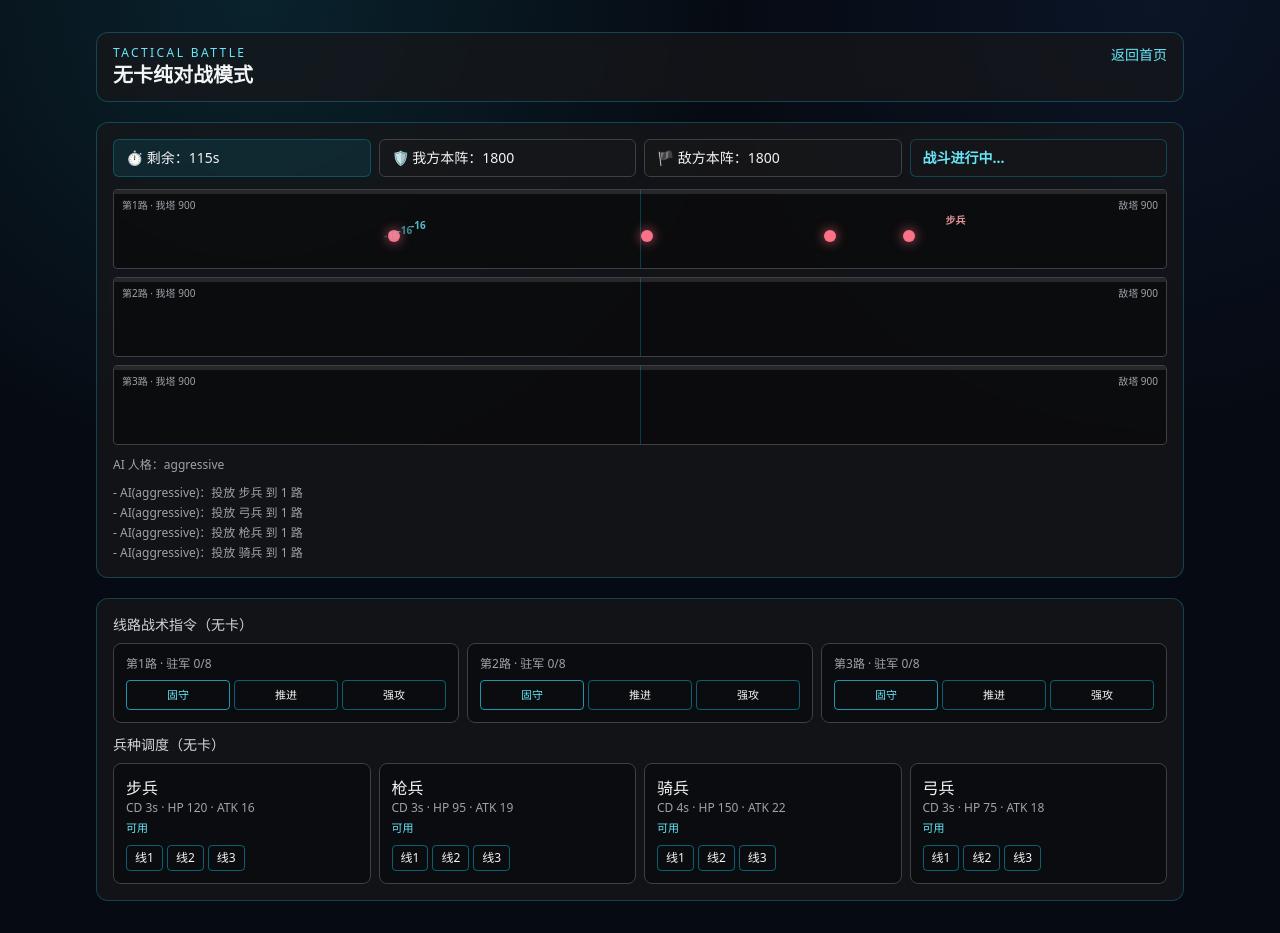
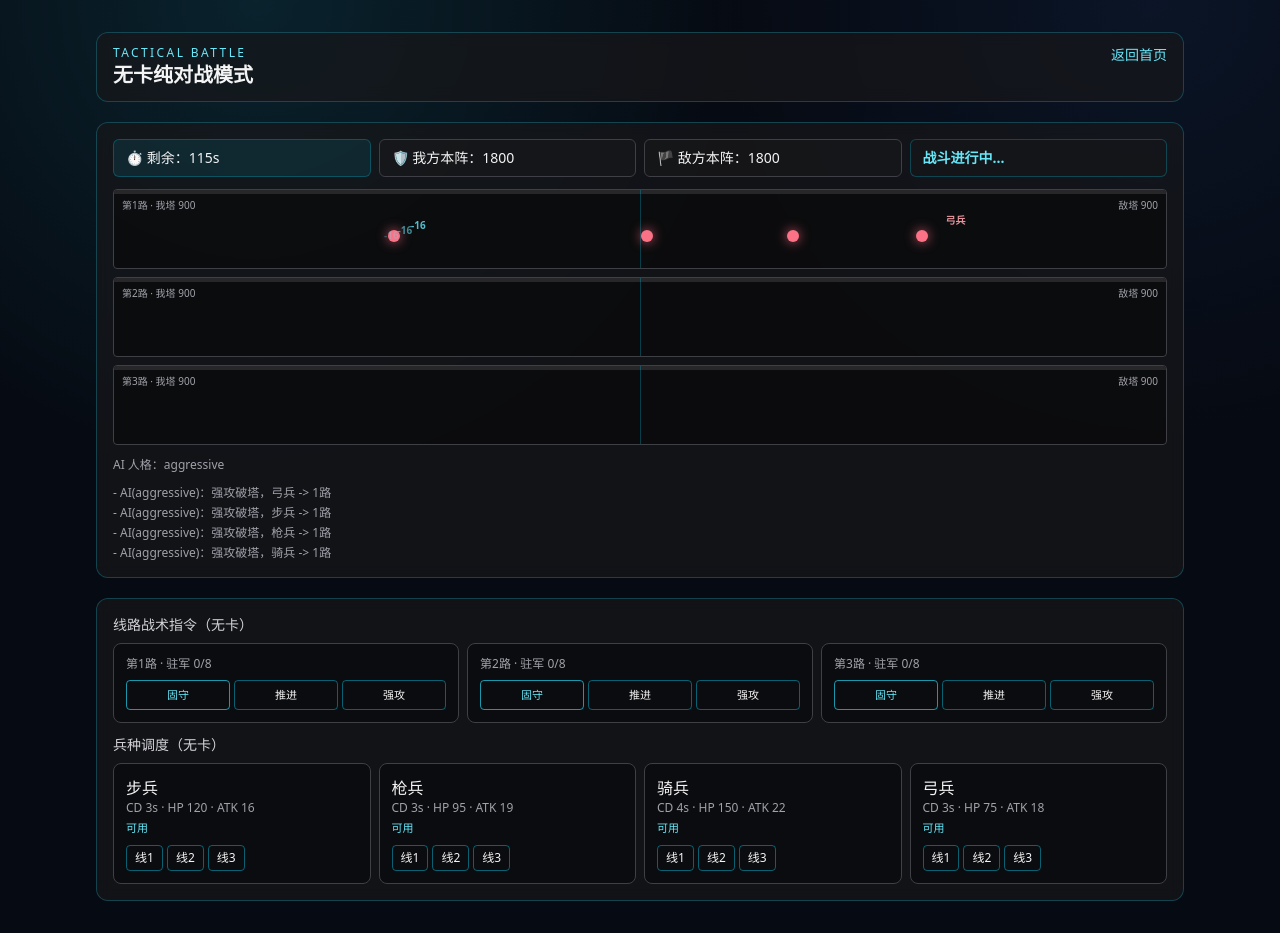
Before and after one commit to Sinon4869/sinon_warring_states_game, a Next.js app: page /battle in a window 1280 px wide. Built offline with nearby package versions, Linux system fonts and the light colour scheme.

Commit message:
feat(ai): upgrade lane decision model with persona-based tactical scoring

```diff
--- a/app/battle/page.tsx
+++ b/app/battle/page.tsx
@@ -134,6 +134,36 @@ export default function BattlePage() {
     track({ name: owner === 'player' ? 'battle_deploy' : 'battle_ai_deploy', at: Date.now(), props: { troop: troop.id, lane } });
   }, [running, units, playerTroopCd, aiTroopCd, spawnFx, laneOrders]);
 
+  const chooseAiAction = useCallback(() => {
+    const laneStats = [0, 1, 2].map((lane) => {
+      const playerPower = units.filter((u) => u.owner === 'player' && u.lane === lane).reduce((acc, u) => acc + u.hp + u.atk * 1.2, 0);
+      const aiPower = units.filter((u) => u.owner === 'ai' && u.lane === lane).reduce((acc, u) => acc + u.hp + u.atk, 0);
+      const danger = playerPower - aiPower;
+      const towerRisk = (900 - aiTowers[lane]) * 0.6;
+      const opportunity = (900 - playerTowers[lane]) * 0.5;
+      return { lane, playerPower, aiPower, danger, towerRisk, opportunity };
+    });
+
+    const available = TROOPS.filter((t) => (aiTroopCd[t.id] ?? 0) <= 0);
+    if (available.length === 0) return null;
+
+    if (aiPersona === 'defensive') {
+      const lane = laneStats.sort((a, b) => b.danger + b.towerRisk - (a.danger + a.towerRisk))[0].lane;
+      const troop = available.sort((a, b) => b.hp - a.hp)[0];
+      return { lane, troop, reason: '防守补线' };
+    }
+
+    if (aiPersona === 'aggressive') {
+      const lane = laneStats.sort((a, b) => b.opportunity - b.danger * 0.25 - (a.opportunity - a.danger * 0.25))[0].lane;
+      const troop = available.sort((a, b) => b.atk + b.speed - (a.atk + a.speed))[0];
+      return { lane, troop, reason: '强攻破塔' };
+    }
+
+    const lane = laneStats.sort((a, b) => Math.abs(b.danger - b.opportunity) - Math.abs(a.danger - a.opportunity))[0].lane;
+    const troop = available.sort((a, b) => b.atk + b.hp * 0.35 - (a.atk + a.hp * 0.35))[0];
+    return { lane, troop, reason: '均衡换线' };
+  }, [units, aiTowers, playerTowers, aiTroopCd, aiPersona]);
+
   useEffect(() => {
     if (!coreFlash) return;
     const t = setTimeout(() => setCoreFlash(null), 180);
@@ -164,16 +194,10 @@ export default function BattlePage() {
       aiThink.current += dt;
       if (aiThink.current >= 1.2) {
         aiThink.current = 0;
-        const pressure = [0, 1, 2].map((lane) => units.filter((u) => u.owner === 'player' && u.lane === lane).reduce((acc, u) => acc + u.hp, 0));
-        const laneMax = pressure.indexOf(Math.max(...pressure));
-        const laneMin = pressure.indexOf(Math.min(...pressure));
-        const lane = aiPersona === 'aggressive' ? laneMin : aiPersona === 'defensive' ? laneMax : Math.random() < 0.6 ? laneMax : laneMin;
-        const candidate = TROOPS
-          .filter((t) => (aiTroopCd[t.id] ?? 0) <= 0)
-          .sort((a, b) => (aiPersona === 'aggressive' ? b.atk - a.atk : aiPersona === 'defensive' ? b.hp - a.hp : b.atk + b.hp * 0.2 - (a.atk + a.hp * 0.2)))[0];
-        if (candidate) {
-          deploy('ai', candidate, lane);
-          setAiLogs((prev) => [`AI(${aiPersona})：投放 ${candidate.name} 到 ${lane + 1} 路`, ...prev].slice(0, 6));
+        const action = chooseAiAction();
+        if (action) {
+          deploy('ai', action.troop, action.lane);
+          setAiLogs((prev) => [`AI(${aiPersona})：${action.reason}，${action.troop.name} -> ${action.lane + 1}路`, ...prev].slice(0, 6));
         }
       }
 
@@ -263,7 +287,7 @@ export default function BattlePage() {
     }, 100);
 
     return () => clearInterval(timer);
-  }, [running, units, aiPersona, playerTroopCd, aiTroopCd, aiTowers, playerTowers, playerCore, aiCore, deploy, spawnFx, laneOrders]);
+  }, [running, units, aiPersona, playerTroopCd, aiTroopCd, aiTowers, playerTowers, playerCore, aiCore, deploy, spawnFx, laneOrders, chooseAiAction]);
 
   const result = useMemo(() => {
     if (running) return '';
```
